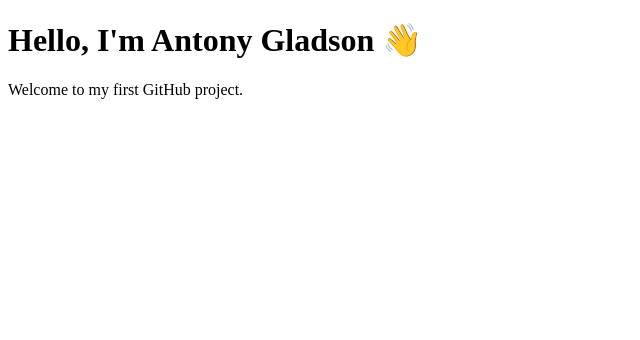
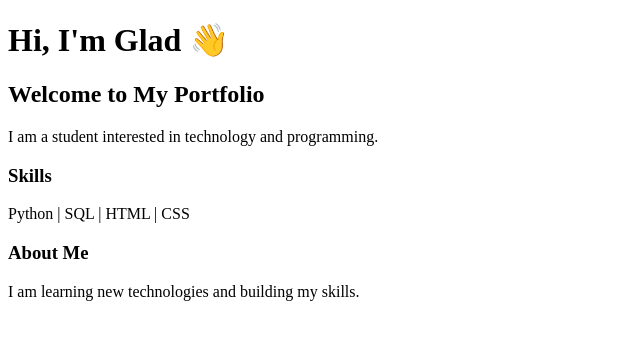
Before and after one commit to Antonygladson/my-first-project, a plain HTML site: page index.html in a window 1280 px wide. Shown: the whole page, without its empty margins (0-640 px from the left). Drawn offline with Linux system fonts and the light colour scheme.

Commit message:
Update index.html

```diff
--- a/index.html
+++ b/index.html
@@ -1,10 +1,20 @@
 <!DOCTYPE html>
 <html>
 <head>
-    <title>Antony Gladson</title>
+    <title>My Portfolio</title>
 </head>
 <body>
-    <h1>Hello, I'm Antony Gladson 👋</h1>
-    <p>Welcome to my first GitHub project.</p>
+
+    <h1>Hi, I'm Glad 👋</h1>
+    <h2>Welcome to My Portfolio</h2>
+
+    <p>I am a student interested in technology and programming.</p>
+
+    <h3>Skills</h3>
+    <p>Python | SQL | HTML | CSS</p>
+
+    <h3>About Me</h3>
+    <p>I am learning new technologies and building my skills.</p>
+
 </body>
 </html>
```
